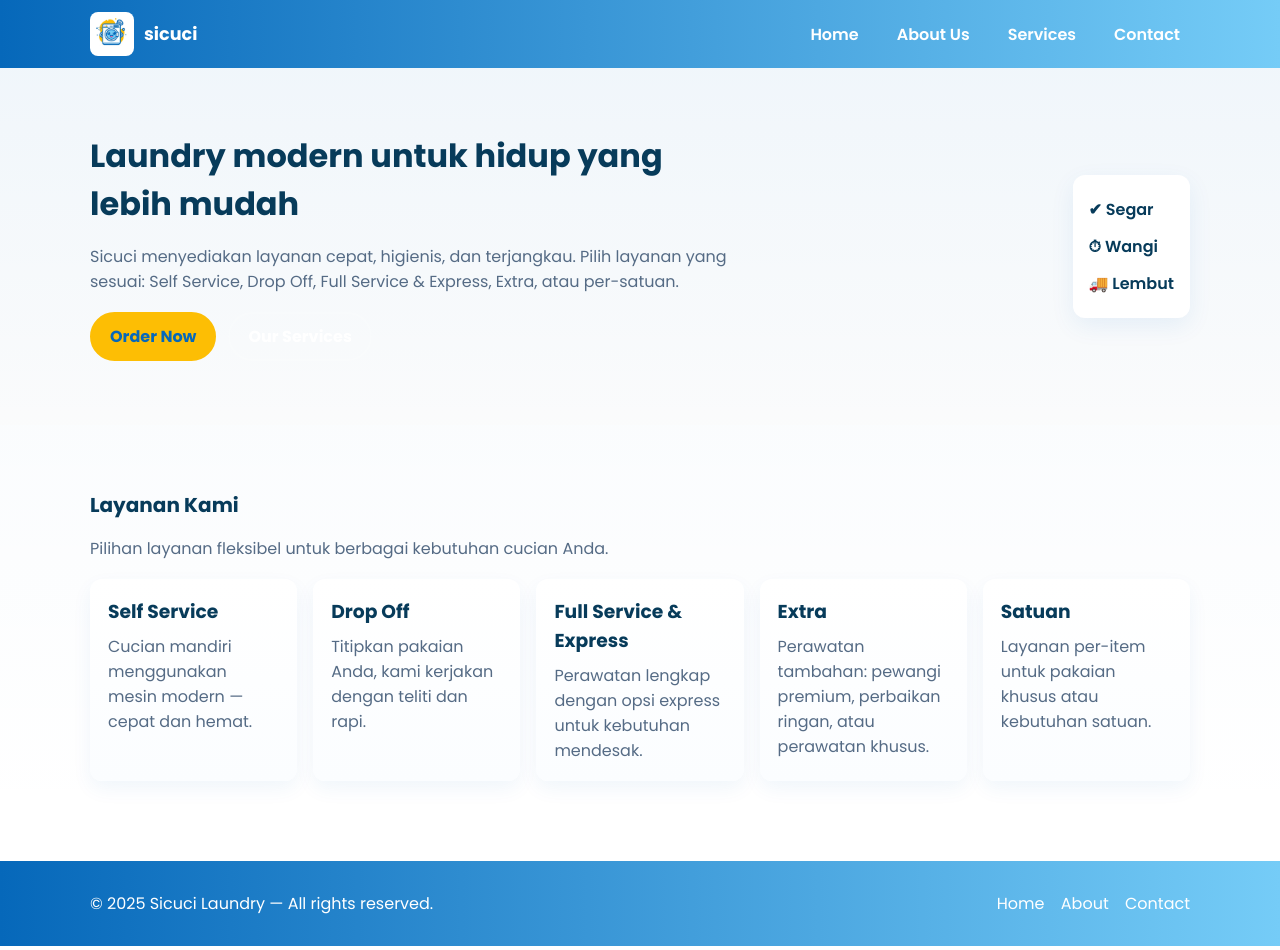
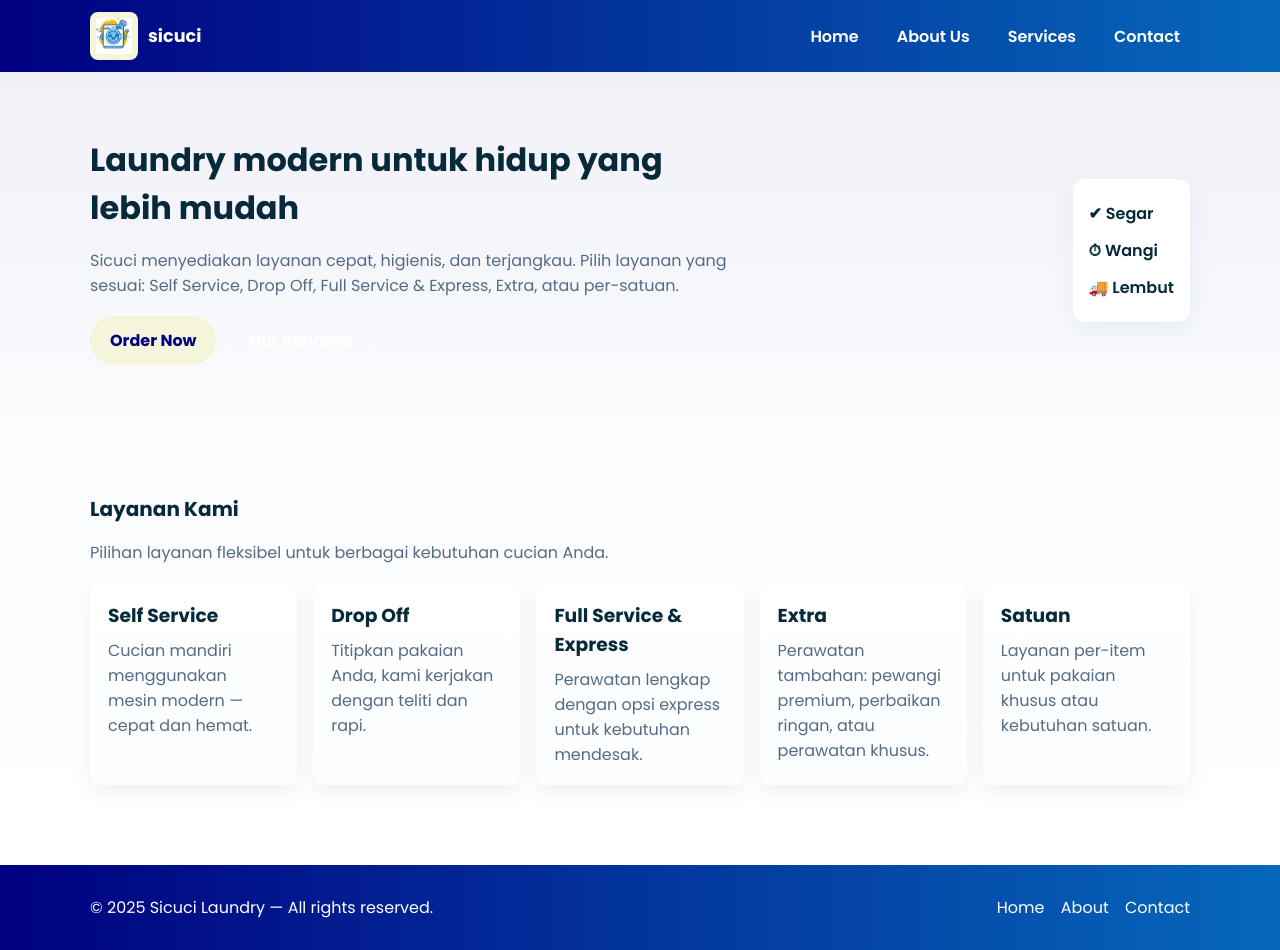
Before and after one commit to sicuci/sicuci, a plain HTML site: page index.html in a window 1280 px wide. Drawn offline with Linux system fonts and the light colour scheme.

Commit message:
Update styles.css

```diff
--- a/styles.css
+++ b/styles.css
@@ -1,9 +1,9 @@
 :root{
-  --primary: #0668ba;
-  --secondary: #75ccf7;
-  --accent: #fdbe04;
+  --primary: #000080;    /* main */
+  --secondary: #0668ba;  /* secondary */
+  --accent: #F5F5DC;     /* accent/beige */
   --bg: #ffffff;
-  --text: #073b5a;
+  --text: #062a3a;
   --muted: #556b85;
 }
 
@@ -17,7 +17,7 @@ body{font-family:'Poppins',system-ui,-apple-system,Segoe UI,Roboto,'Helvetica Ne
 .site-header{background:linear-gradient(90deg,var(--primary),var(--secondary)); color:var(--bg); position:sticky; top:0; z-index:100}
 .header-inner{display:flex;align-items:center;justify-content:space-between;padding:12px 0}
 .brand{display:flex;align-items:center;text-decoration:none}
-.logo-img{height:44px;width:44px;object-fit:contain;border-radius:8px;background:#fff;padding:6px;margin-right:10px}
+.logo-img{height:48px;width:48px;object-fit:contain;border-radius:8px;background:var(--accent);padding:6px;margin-right:10px}
 .brand-text{font-weight:700;font-size:1.1rem;color:var(--bg)}
 .nav-toggle{display:none;background:transparent;border:none;color:var(--bg);font-size:1.2rem;cursor:pointer}
 .main-nav{display:flex;gap:18px}
@@ -26,7 +26,7 @@ body{font-family:'Poppins',system-ui,-apple-system,Segoe UI,Roboto,'Helvetica Ne
 
 /* Hero */
 .section{padding:48px 0}
-.hero{padding:64px 0;background:linear-gradient(180deg,rgba(6,104,186,0.06),rgba(7,60,96,0.02))}
+.hero{padding:64px 0;background:linear-gradient(180deg,rgba(0,0,128,0.06),rgba(6,104,186,0.02))}
 .hero-grid{display:flex;gap:24px;align-items:center;justify-content:space-between}
 .hero-left{max-width:640px}
 .hero h1{font-size:2rem;margin:0 0 10px;color:var(--text)}
@@ -38,11 +38,11 @@ body{font-family:'Poppins',system-ui,-apple-system,Segoe UI,Roboto,'Helvetica Ne
 .btn:hover{transform:translateY(-3px);transition:transform .18s}
 
 /* Cards / Services */
-.bg-light{background:linear-gradient(180deg,rgba(7,104,186,0.02),transparent)}
+.bg-light{background:linear-gradient(180deg,rgba(6,104,186,0.02),transparent)}
 .section-title{font-size:1.25rem;margin-bottom:8px}
 .section-sub{color:var(--muted);margin-bottom:8px}
 .cards{display:grid;grid-template-columns:repeat(auto-fit,minmax(200px,1fr));gap:16px;margin-top:18px}
-.card{background:linear-gradient(180deg, #fff, #fbfdff);border-radius:12px;padding:18px;box-shadow:0 8px 20px rgba(6,104,186,0.06)}
+.card{background:linear-gradient(180deg, #fff, #fbfdff);border-radius:12px;padding:18px;box-shadow:0 8px 20px rgba(0,0,0,0.06)}
 .service-card h3{margin:0 0 8px}
 .service-card p{margin:0;color:var(--muted)}
 
@@ -86,3 +86,6 @@ body{font-family:'Poppins',system-ui,-apple-system,Segoe UI,Roboto,'Helvetica Ne
   .logo-img{height:40px;width:40px}
   .hero h1{font-size:1.5rem}
 }
+
+/* Accessibility focus */
+a:focus,button:focus,input:focus,textarea:focus{outline:3px solid rgba(6,104,186,0.12);outline-offset:3px}
```
